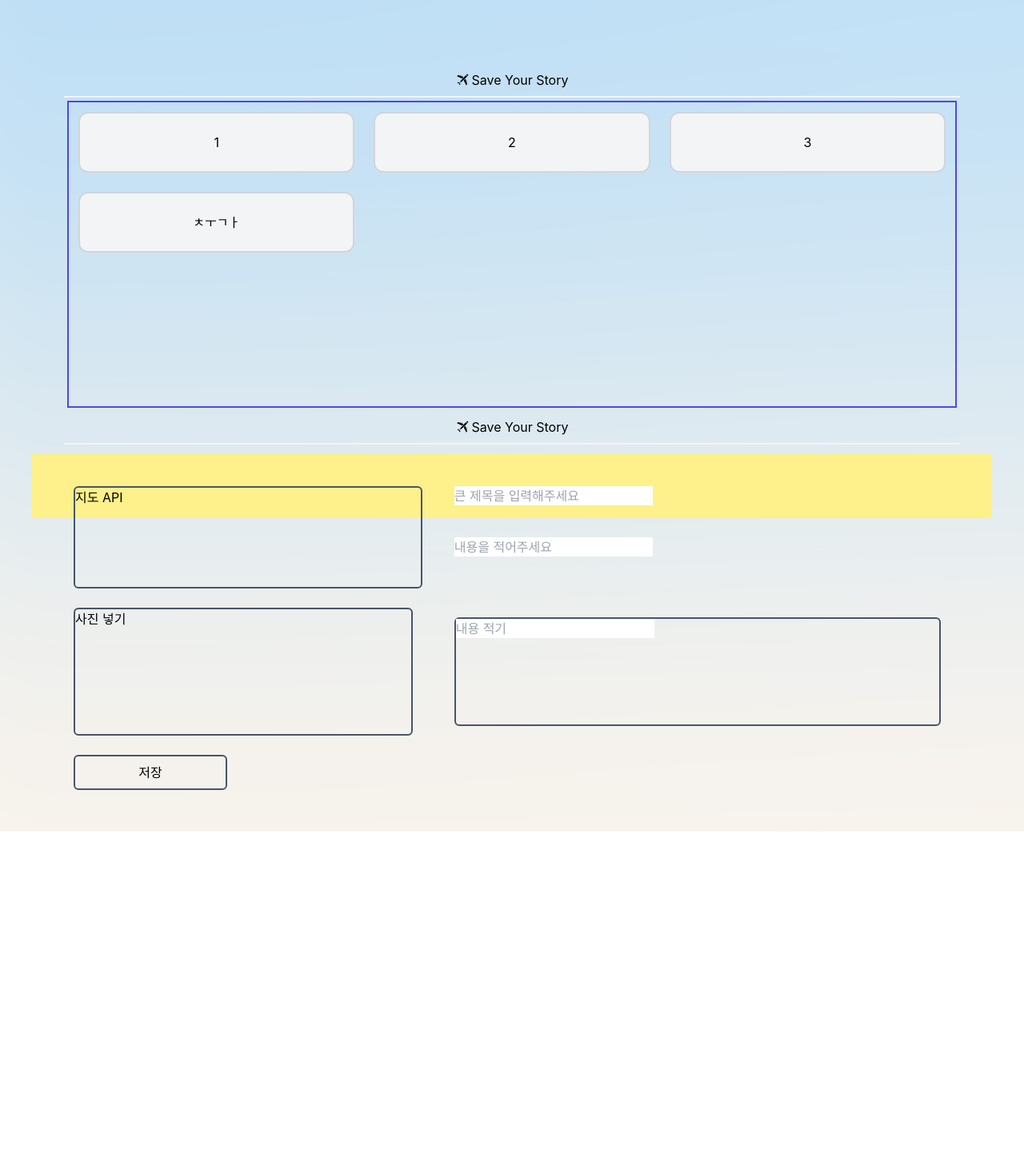
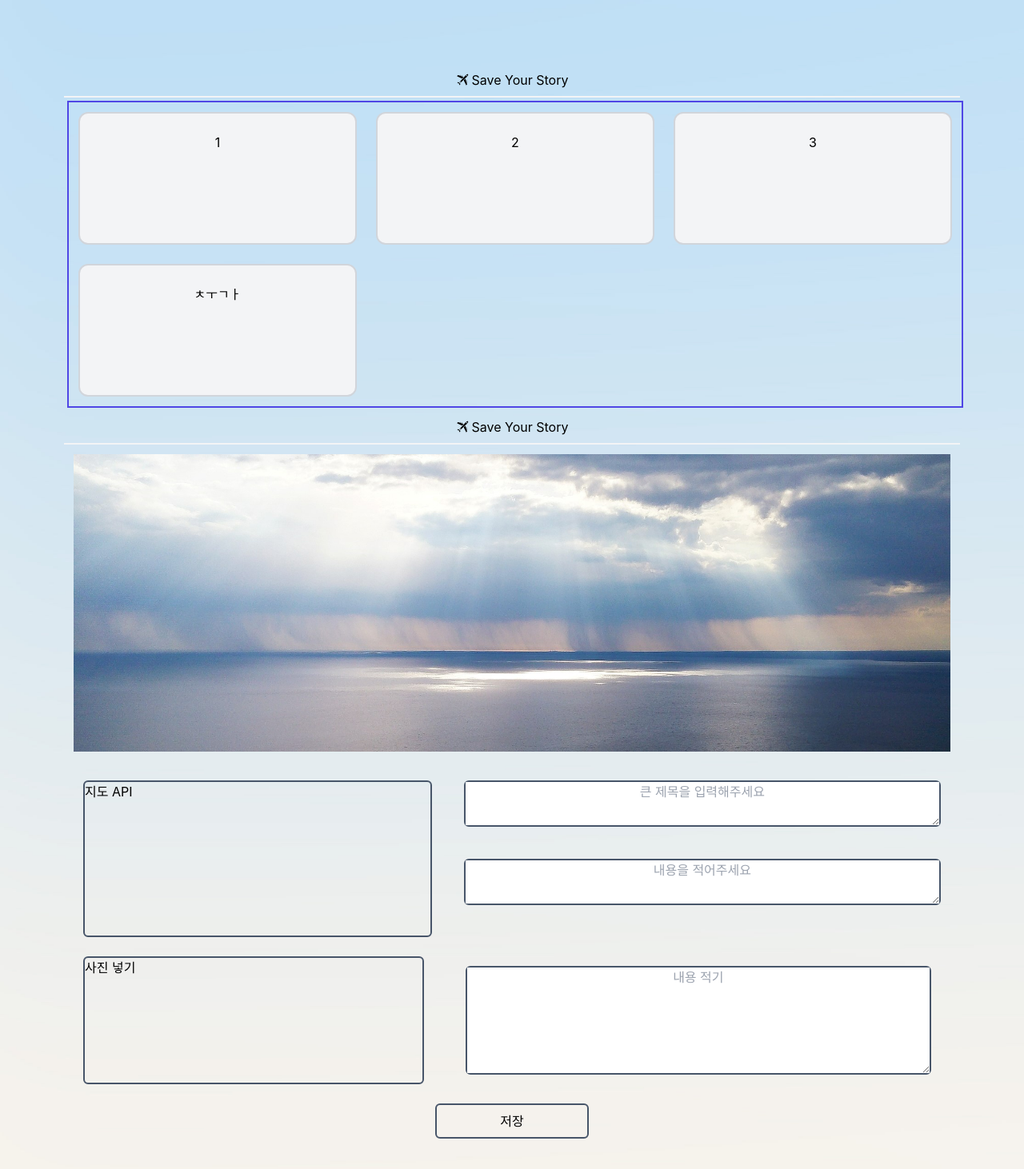
Before and after one commit to sujeong-oh/SELF-NEW, a React (Create React App) app: page /detail in a window 1280 px wide. Shown: the top 1462 px of the page at 80% size. Before the commit the page ends 1040 px from the top, so only its background shows below. Built offline with nearby package versions, Linux system fonts and the light colour scheme.

Commit message:
tailwind CSS 적용

```diff
--- a/src/components/Card.tsx
+++ b/src/components/Card.tsx
@@ -3,24 +3,26 @@ import { Link } from 'react-router-dom';
 export default function Card() {
   return (
     <>
-      <div className="container">
-        <div >
-        <div className="grid grid-cols-3">
-          <div className="flex justify-center p-6 bg-gray-100 border-2 border-gray-300 rounded-xl m-3">
+      <div className="container h-full w-full  ">
+        <div className="grid grid-cols-3 h-full w-auto">
+          <div className="flex justify-center flex-col-nowrap p-6 bg-gray-100 border-2 border-gray-300 rounded-xl m-3">
             1
           </div>
-          <div className="flex justify-center p-6 bg-gray-100 border-2 border-gray-300 rounded-xl m-3">
+          <div className="flex justify-center p-6  flex-col-nowrap  bg-gray-100 border-2 border-gray-300 rounded-xl m-3">
             2
           </div>
-          <div className="flex justify-center p-6 bg-gray-100 border-2 border-gray-300 rounded-xl m-3">
+          <div className="flex justify-center p-6  flex-col-nowrap bg-gray-100 border-2 border-gray-300 rounded-xl m-3">
             3
           </div>
-          <div className="flex justify-center p-6 bg-gray-100 border-2 border-gray-300 rounded-xl m-3">
+          <div className="flex justify-center p-6 flex-col-nowrap  bg-gray-100 border-2 border-gray-300 rounded-xl m-3">
             <Link to="detail"><button className="addButton">ㅊㅜㄱㅏ</button></Link>
           </div>
           </div>
         </div>
-      </div>
     </>
   );
 }
+
+
+// display: flex;
+// flex-flow: column nowrap;
--- a/src/pages/Detail.tsx
+++ b/src/pages/Detail.tsx
@@ -4,6 +4,13 @@
 //  { name: 'Dimensions', description: '6.25" x 3.55" x 1.15"' },
 // import Banner from "../components/Banner";
 import Top from "../components/Top";
+
+
+// card랑 container 뒤로 끝까지 채우기
+// 지도/사진 API 삽입 방법
+// 카드 누르면 디테일로 이동 > 경로?
+// 해당 디테일에 있는 내용을 저장하면 CARD에 연결 > REDUX?
+// 추가/저장 버튼 연결
 
 export default function Detail() {
   return (
@@ -12,12 +19,9 @@ export default function Detail() {
         <Top />
       </div>
 
-      <form className="main mx-auto p-3">
-        <div className="static ">
-          <div className="absolute inset-x-10 h-20 bg-yellow-200 z-0"></div>
-        </div>
-
-        <section className=" container relative z-50 top-10 ">
+      <form className="main p-3 ">
+      <img src="../assets/BG3_1.jpg" alt="BG3_1" className="static z-0" />
+      <br></br><section className="relative container p-3 z-50 ">
           <div className="grid grid-rows-2 grid-flow-col gap-10 ">
             <div className="row-span-3 rounded-md border-2 border-slate-600 "><h1>지도 API</h1></div>
             <script
@@ -28,21 +32,23 @@ export default function Detail() {
             {/* 지도를 띄우는 코드 작성 , 어떻게 해야되는지 모르겠는 */}
 
 
-            <div className="input">
-              <input type="input m-3" placeholder="큰 제목을 입력해주세요"></input></div>
-            <div className="input">
-              <input type="input" placeholder="내용을 적어주세요"></input></div>
+            <div className="textarea rounded-md border-2 border-slate-600 ">
+              <textarea className="w-full h-full text-center " placeholder="큰 제목을 입력해주세요"></textarea></div>
+            <div className="textarea rounded-md border-2 border-slate-600 ">
+              <textarea className="w-full h-full text-center " placeholder="내용을 적어주세요"></textarea></div>
           </div>
+
           <br></br><div className="grid grid-rows-2 grid-flow-col gap-10">
             <div className="row-span-5 rounded-md border-2 border-slate-600 ">사진 넣기</div>
             <div className="row-span-5 input rounded-md border-2 border-slate-600 m-3">
 
-              <input className="row-span-5 w-100"
-                type="input" placeholder="내용 적기"></input></div>
+              <textarea className="row-span-5 w-full h-full text-center  "
+                placeholder="내용 적기"></textarea></div>
 
           </div>
           <br></br>
-          <button type="submit" className="w-48 text-center rounded-md border-2 border-slate-600 p-2 ">저장</button>  {/* 가운데로 정렬 */}
+          <div className="justify-center flex flex-wrap ">
+            <button type="submit" className=" w-48 text-center rounded-md border-2 border-slate-600 p-2 ">저장</button></div>
         </section>
 
       </form>
@@ -55,6 +61,5 @@ export default function Detail() {
 
 
       // onchange     onChange={(e) => setName(e.target.value)}
-      // input 크기를 늘려야 됨
       // <사진 넣는 공간>
       // 지도 api :  var html =  '<iframe src="https://www.google.com/maps/embed?pb=!1m18!1m12!1m3!1d26097.096325951305!2d129.1011564164658!3d35.15320287900966!2m3!1f0!2f0!3f0!3m2!1i1024!2i768!4f13.1!3m3!1m2!1s0x3568ed2f27c70ec7%3A0xff6df0e14d9216fb!2z6rSR7JWI66as7ZW07IiY7JqV7J6l!5e0!3m2!1sko!2skr!4v1656252154636!5m2!1sko!2skr" width="600" height="450" style="border:0;" allowfullscreen="" loading="lazy" referrerpolicy="no-referrer-when-downgrade"></iframe>';
--- a/src/pages/Home.tsx
+++ b/src/pages/Home.tsx
@@ -7,7 +7,7 @@ export default function Home() {
     <div>
       <div className="header"><Top /></div>
       <main>
-        <><section className="flex justify-between border-solid border-2 border-indigo-600 h-96 m-1">
+        <><section className=" flex flex-wrap border-solid border-2 border-indigo-600 h-96 w-full m-1 ">
           <><Card /></>
         </section>
         </>
```
Also changed, not shown: public/assets/BG3_1.jpg (added).
